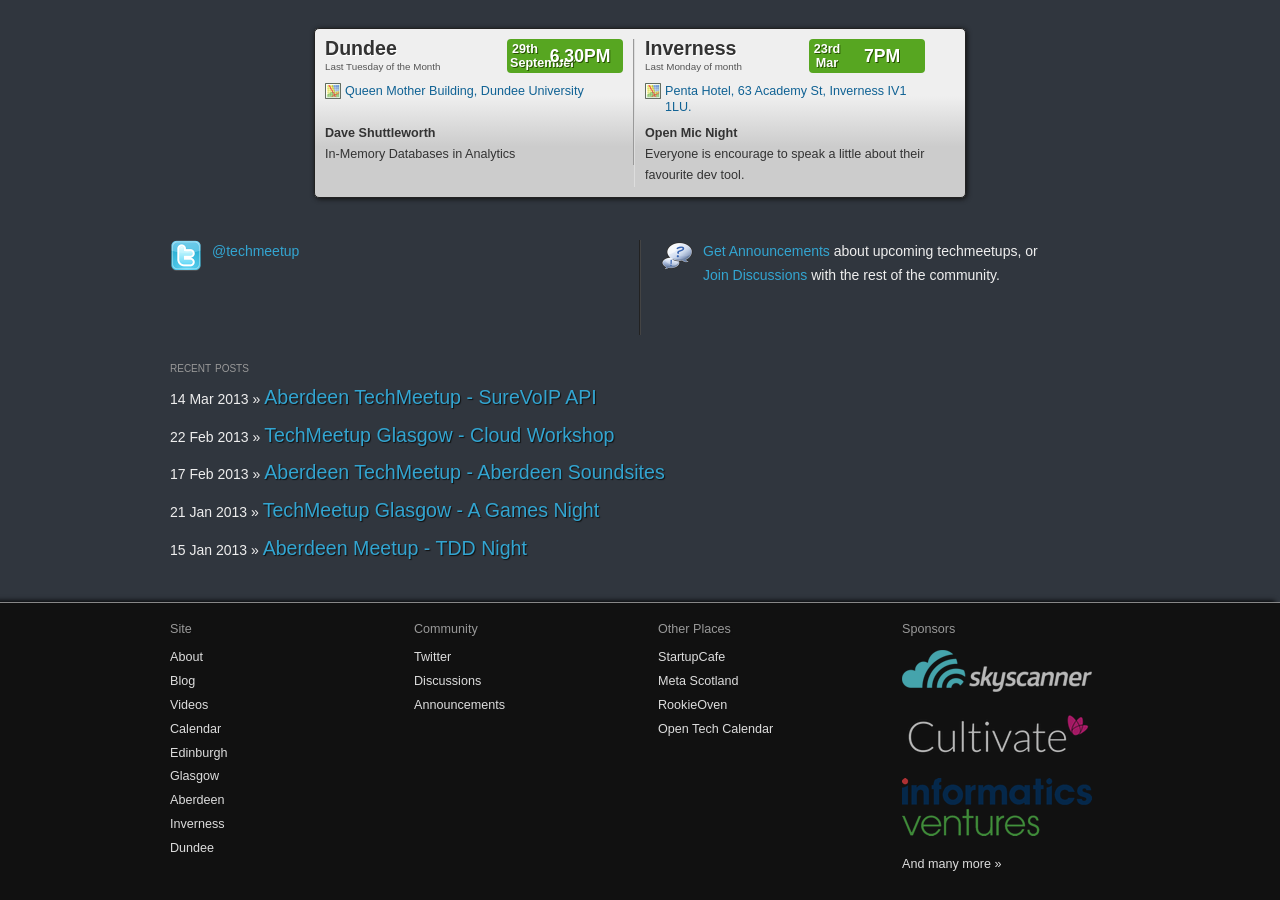
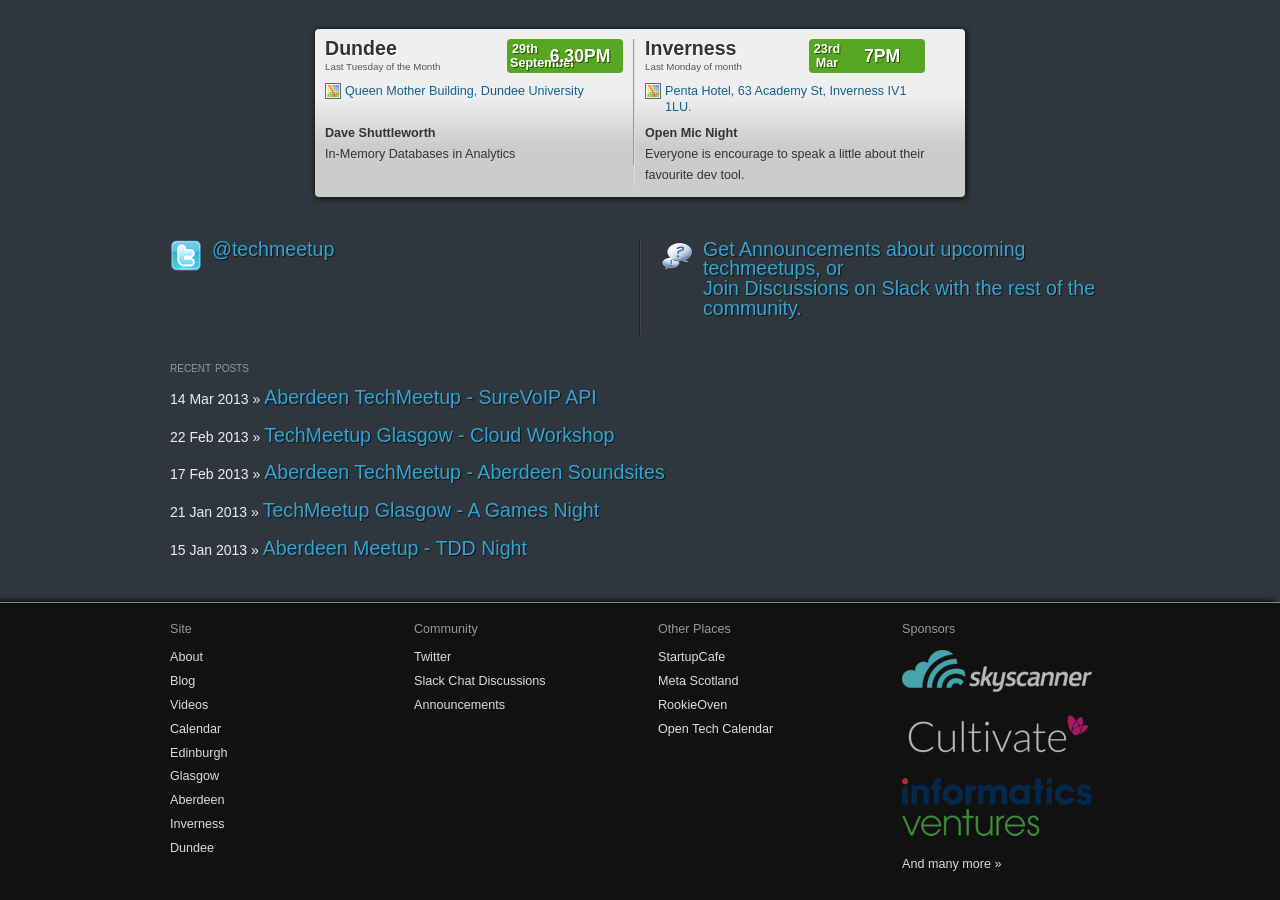
Before and after one commit to techmeetup/techmeetup.co.uk, a Jekyll site: the page built from index.html, in a window 1280 px wide and 900 px high, scrolled down 618 px. Built offline with Jekyll 4.4.1, drawn with Linux system fonts in a browser that asks for light colours.

Commit message:
Make the mailing list and Slack channel stand out a bit more.

```diff
--- a/_layouts/default.html
+++ b/_layouts/default.html
@@ -44,8 +44,8 @@
         <section><h4>Community</h4>
           <ul><li><a href="http://twitter.com/techmeetup">Twitter</a></li>
             <li>
-              <a href="http://groups.google.com/group/techmeetup-discussions">
-                Discussions</a></li>
+              <a href="http://techmeetup.herokuapp.com/">
+                Slack Chat Discussions</a></li>
             <li><a href="http://groups.google.com/group/techmeetup?pli=1">
                 Announcements</a></li>
         </ul></section>
--- a/index.html
+++ b/index.html
@@ -150,16 +150,16 @@
 <div id="contact">
   <div id="mailinglists">
     <img src="{{site.baseurl}}/static/img/twitter.png" />
-    <a href="http://www.twitter.com/techmeetup">@techmeetup</a>
+    <h4><a href="http://www.twitter.com/techmeetup">@techmeetup</a></h4>
     <span id="last_twitter_created"></span>
   </div>
 
   <div id="twitter">
     <img src="{{site.baseurl}}/static/img/groups.png" />
-    <a href="http://groups.google.com/group/techmeetup?pli=1">
+    <h4><a href="http://groups.google.com/group/techmeetup?pli=1">
       Get Announcements</a> about upcoming techmeetups, or<br />
-    <a href="http://groups.google.com/group/techmeetup-discussions">
-      Join Discussions</a> with the rest of the community.
+    <a href="http://techmeetup.herokuapp.com/">
+      Join Discussions on Slack</a> with the rest of the community.</h4>
   </div>
 </div>
 
```
